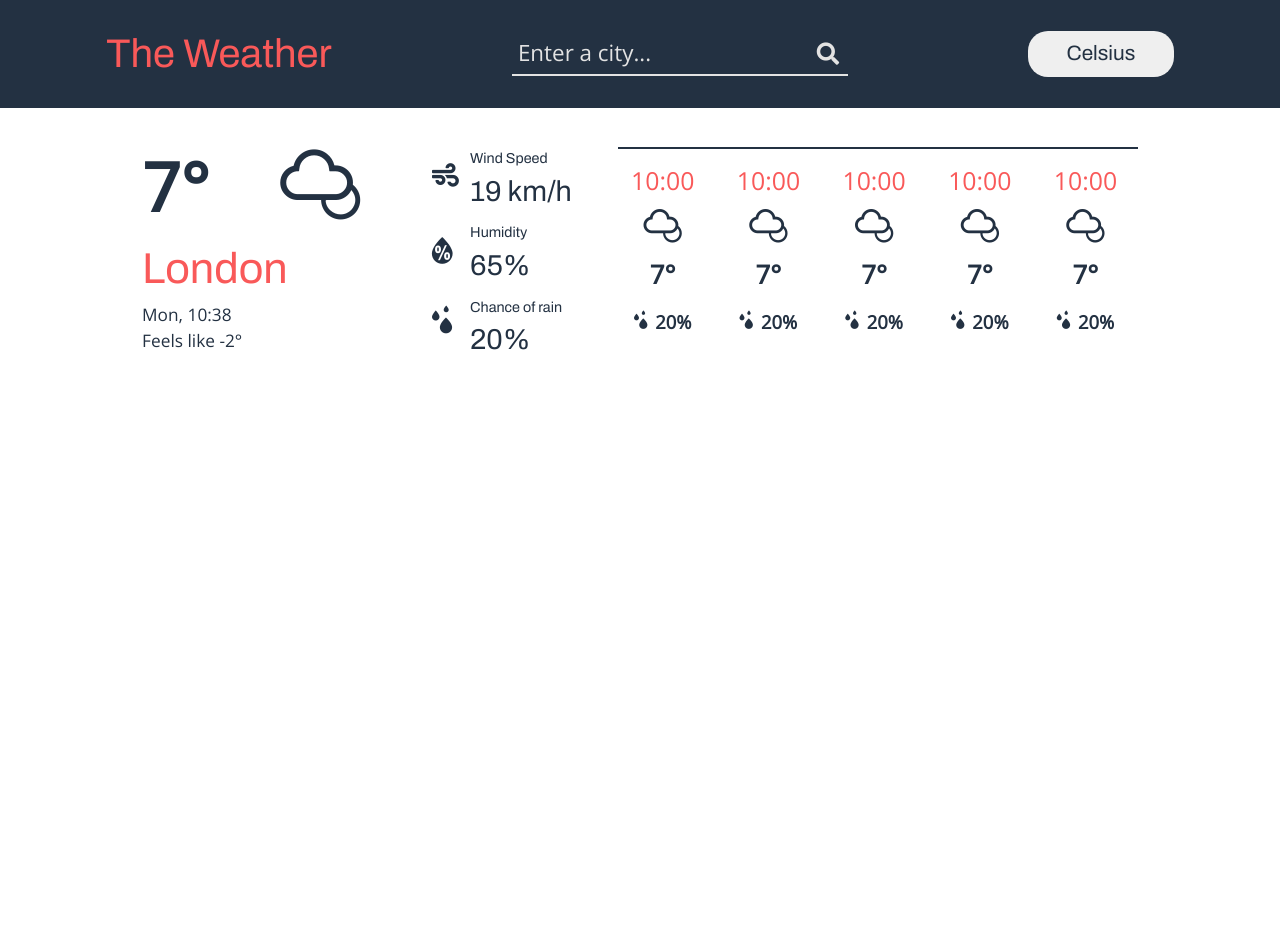
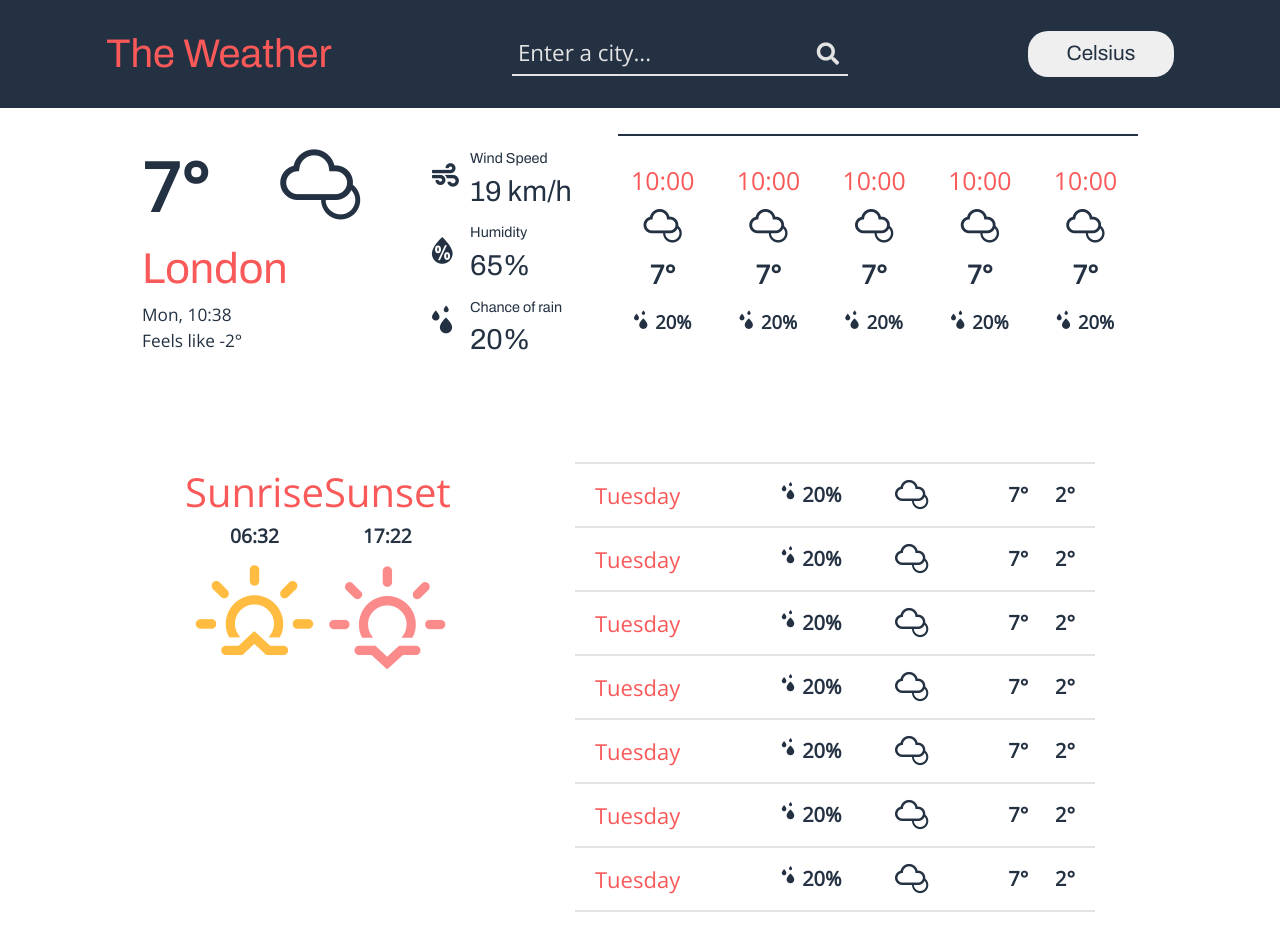
Before and after one commit to andrezz-b/weather-app, a website built with webpack: page src/template.html in a window 1280 px wide. Before the commit the page ends 800 px from the top, so only its background shows below. Built offline with nearby package versions, Linux system fonts and the light colour scheme; what pubsub-js would draw is missing.

Commit message:
Daily weather and sunrise/sunset style

```diff
--- a/src/styles/style.scss
+++ b/src/styles/style.scss
@@ -116,9 +116,11 @@ header {
 }
 
 main {
-  @include flexCenter();
+  @include flexCenter(column);
+  row-gap: 6rem;
   padding: 1em 7.5em;
   width: 100%;
+
   .container {
     @include flexCenter();
     width: 100%;
@@ -192,7 +194,7 @@ main {
   border-top: 2px solid $clr-bg-dk;
 
   &::-webkit-scrollbar {
-    height: .75rem;
+    height: 0.75rem;
   }
 
   &::-webkit-scrollbar-track {
@@ -203,7 +205,6 @@ main {
   }
 
   &::-webkit-scrollbar-thumb {
-
     border-radius: 30px;
     background-color: rgba($clr-bg-dk, 0.8);
     opacity: 0.8;
@@ -242,3 +243,83 @@ main {
     }
   }
 }
+
+#daily-container {
+  @include flexCenter(column);
+  width: 50%;
+  border-top: 2px solid $clr-ntrl-g;
+}
+
+.daily-weather-item {
+  display: grid;
+  padding: 0.5em 1em;
+  grid-template-columns: 4fr 1fr 3fr 1fr 1fr;
+  font-family: $ff-text;
+  color: $clr-bg-dk;
+  font-size: 1.25em;
+  align-items: center;
+  border-bottom: 2px solid $clr-ntrl-g;
+
+  width: 100%;
+
+  .weekday {
+    font-size: 1.1em;
+    color: $clr-base;
+  }
+
+  .pop-container {
+    @include flexCenter();
+    column-gap: 0.5rem;
+    font-weight: 700;
+    .wi {
+      font-size: 1.5em;
+    }
+    .pop {
+      font-size: 1em;
+    }
+  }
+
+  .weather-icon {
+    justify-self: center;
+    font-size: 1.4em;
+  }
+
+  .temp {
+    justify-self: end;
+    font-weight: 700;
+  }
+}
+
+.sunset-sunrise-container {
+  @include flexCenter();
+  justify-content: space-between;
+  align-self: flex-start;
+  width: 25%;
+
+  #sunrise,
+  #sunset {
+    @include flexCenter(column);
+    font-family: $ff-text;
+    color: $clr-bg-dk;
+    h1 {
+      font-weight: 400;
+      font-size: 2.5em;
+      color: $clr-base;
+    }
+    div {
+      font-size: 1.2em;
+      font-weight: 700;
+    }
+    span {
+      font-size: 5.75em;
+    }
+  }
+}
+
+.wi-sunrise {
+  color: rgb(255, 188, 64);
+}
+
+.wi-sunset {
+  color: $clr-base-lt;
+}
--- a/src/template.html
+++ b/src/template.html
@@ -54,65 +54,169 @@
             <div class="time">10:00</div>
             <span><i class="wi wi-night-cloudy-high"></i></span>
             <div class="temp">7°</div>
-            <div class="pop-container"><span><i class="wi wi-raindrops"></i></span><div class="pop">20%</div></div>
+            <div class="pop-container">
+              <span><i class="wi wi-raindrops"></i></span>
+              <div class="pop">20%</div>
+            </div>
           </div>
           <div class="hourly-weather-item">
             <div class="time">10:00</div>
             <span><i class="wi wi-night-cloudy-high"></i></span>
             <div class="temp">7°</div>
-            <div class="pop-container"><span><i class="wi wi-raindrops"></i></span><span class="pop">20%</span></div>
+            <div class="pop-container">
+              <span><i class="wi wi-raindrops"></i></span><span class="pop">20%</span>
+            </div>
           </div>
           <div class="hourly-weather-item">
             <div class="time">10:00</div>
             <span><i class="wi wi-night-cloudy-high"></i></span>
             <div class="temp">7°</div>
-            <div class="pop-container"><span><i class="wi wi-raindrops"></i></span><span class="pop">20%</span></div>
+            <div class="pop-container">
+              <span><i class="wi wi-raindrops"></i></span><span class="pop">20%</span>
+            </div>
           </div>
           <div class="hourly-weather-item">
             <div class="time">10:00</div>
             <span><i class="wi wi-night-cloudy-high"></i></span>
             <div class="temp">7°</div>
-            <div class="pop-container"><span><i class="wi wi-raindrops"></i></span><span class="pop">20%</span></div>
+            <div class="pop-container">
+              <span><i class="wi wi-raindrops"></i></span><span class="pop">20%</span>
+            </div>
           </div>
           <div class="hourly-weather-item">
             <div class="time">10:00</div>
             <span><i class="wi wi-night-cloudy-high"></i></span>
             <div class="temp">7°</div>
-            <div class="pop-container"><span><i class="wi wi-raindrops"></i></span><span class="pop">20%</span></div>
+            <div class="pop-container">
+              <span><i class="wi wi-raindrops"></i></span><span class="pop">20%</span>
+            </div>
           </div>
           <div class="hourly-weather-item">
             <div class="time">10:00</div>
             <span><i class="wi wi-night-cloudy-high"></i></span>
             <div class="temp">7°</div>
-            <div class="pop-container"><span><i class="wi wi-raindrops"></i></span><span class="pop">20%</span></div>
+            <div class="pop-container">
+              <span><i class="wi wi-raindrops"></i></span><span class="pop">20%</span>
+            </div>
           </div>
           <div class="hourly-weather-item">
             <div class="time">10:00</div>
             <span><i class="wi wi-night-cloudy-high"></i></span>
             <div class="temp">7°</div>
-            <div class="pop-container"><span><i class="wi wi-raindrops"></i></span><span class="pop">20%</span></div>
+            <div class="pop-container">
+              <span><i class="wi wi-raindrops"></i></span><span class="pop">20%</span>
+            </div>
           </div>
           <div class="hourly-weather-item">
             <div class="time">10:00</div>
             <span><i class="wi wi-night-cloudy-high"></i></span>
             <div class="temp">7°</div>
-            <div class="pop-container"><span><i class="wi wi-raindrops"></i></span><span class="pop">20%</span></div>
+            <div class="pop-container">
+              <span><i class="wi wi-raindrops"></i></span><span class="pop">20%</span>
+            </div>
           </div>
           <div class="hourly-weather-item">
             <div class="time">10:00</div>
             <span><i class="wi wi-night-cloudy-high"></i></span>
             <div class="temp">7°</div>
-            <div class="pop-container"><span><i class="wi wi-raindrops"></i></span><span class="pop">20%</span></div>
+            <div class="pop-container">
+              <span><i class="wi wi-raindrops"></i></span><span class="pop">20%</span>
+            </div>
           </div>
           <div class="hourly-weather-item">
             <div class="time">10:00</div>
             <span><i class="wi wi-night-cloudy-high"></i></span>
             <div class="temp">7°</div>
-            <div class="pop-container"><span><i class="wi wi-raindrops"></i></span><span class="pop">20%</span></div>
+            <div class="pop-container">
+              <span><i class="wi wi-raindrops"></i></span><span class="pop">20%</span>
             </div>
-
-
-
+          </div>
+        </div>
+      </div>
+      <div class="container">
+        <div class="sunset-sunrise-container">
+          <div id="sunrise">
+            <h1>Sunrise</h1>
+            <div class="sunrise">06:32</div>
+            <span><i class="wi wi-sunrise"></i></span>
+          </div>
+          <div id="sunset">
+            <h1>Sunset</h1>
+            <div class="sunset">17:22</div>
+            <span><i class="wi wi-sunset"></i></span>
+          </div>
+        </div>
+        <div id="daily-container">
+          <div class="daily-weather-item">
+            <div class="weekday">Tuesday</div>
+            <div class="pop-container">
+              <span><i class="wi wi-raindrops"></i></span>
+              <div class="pop">20%</div>
+            </div>
+            <span class="weather-icon"><i class="wi wi-night-cloudy-high"></i></span>
+            <div class="temp min">7°</div>
+            <div class="temp max">2°</div>
+          </div>
+          <div class="daily-weather-item">
+            <div class="weekday">Tuesday</div>
+            <div class="pop-container">
+              <span><i class="wi wi-raindrops"></i></span>
+              <div class="pop">20%</div>
+            </div>
+            <span class="weather-icon"><i class="wi wi-night-cloudy-high"></i></span>
+            <div class="temp min">7°</div>
+            <div class="temp max">2°</div>
+          </div>
+          <div class="daily-weather-item">
+            <div class="weekday">Tuesday</div>
+            <div class="pop-container">
+              <span><i class="wi wi-raindrops"></i></span>
+              <div class="pop">20%</div>
+            </div>
+            <span class="weather-icon"><i class="wi wi-night-cloudy-high"></i></span>
+            <div class="temp min">7°</div>
+            <div class="temp max">2°</div>
+          </div>
+          <div class="daily-weather-item">
+            <div class="weekday">Tuesday</div>
+            <div class="pop-container">
+              <span><i class="wi wi-raindrops"></i></span>
+              <div class="pop">20%</div>
+            </div>
+            <span class="weather-icon"><i class="wi wi-night-cloudy-high"></i></span>
+            <div class="temp min">7°</div>
+            <div class="temp max">2°</div>
+          </div>
+          <div class="daily-weather-item">
+            <div class="weekday">Tuesday</div>
+            <div class="pop-container">
+              <span><i class="wi wi-raindrops"></i></span>
+              <div class="pop">20%</div>
+            </div>
+            <span class="weather-icon"><i class="wi wi-night-cloudy-high"></i></span>
+            <div class="temp min">7°</div>
+            <div class="temp max">2°</div>
+          </div>
+          <div class="daily-weather-item">
+            <div class="weekday">Tuesday</div>
+            <div class="pop-container">
+              <span><i class="wi wi-raindrops"></i></span>
+              <div class="pop">20%</div>
+            </div>
+            <span class="weather-icon"><i class="wi wi-night-cloudy-high"></i></span>
+            <div class="temp min">7°</div>
+            <div class="temp max">2°</div>
+          </div>
+          <div class="daily-weather-item">
+            <div class="weekday">Tuesday</div>
+            <div class="pop-container">
+              <span><i class="wi wi-raindrops"></i></span>
+              <div class="pop">20%</div>
+            </div>
+            <span class="weather-icon"><i class="wi wi-night-cloudy-high"></i></span>
+            <div class="temp min">7°</div>
+            <div class="temp max">2°</div>
+          </div>
         </div>
       </div>
     </main>
```
Lines whose indentation alone changed are shown as unchanged.
